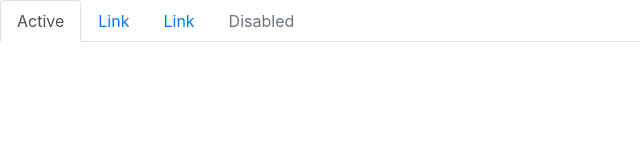
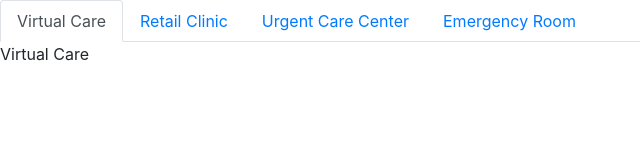
Before and after one commit to Gabums/basics-tabs, a plain HTML site: page index.html in a window 1280 px wide. Shown: the whole page, without its empty margins (0-640 px from the left). Drawn offline with nearby package versions, Linux system fonts and the light colour scheme.

Commit message:
More content

```diff
--- a/index.html
+++ b/index.html
@@ -17,20 +17,26 @@
 
 	<body>
 
-  <ul class="nav nav-tabs">
+	<ul class="nav nav-tabs" id="careTabs" role="tablist">
 		<li class="nav-item">
-      <a class="nav-link active" href="#">Active</a>
+			<a class="nav-link active" href="#">Virtual Care</a>
 		</li>
 		<li class="nav-item">
-      <a class="nav-link" href="#">Link</a>
+			<a class="nav-link" href="#">Retail Clinic</a>
 		</li>
 		<li class="nav-item">
-      <a class="nav-link" href="#">Link</a>
+			<a class="nav-link" href="#">Urgent Care Center</a>
 		</li>
 		<li class="nav-item">
-      <a class="nav-link disabled" href="#">Disabled</a>
+			<a class="nav-link" href="#">Emergency Room</a>
 		</li>
 	</ul>
+	<div class="tab-content" id="myCareTabs">
+		<div class="tab-pane fade show active" id="home" role="tabpanel" aria-labelledby="virtual-care">Virtual Care</div>
+		<div class="tab-pane fade" id="profile" role="tabpanel" aria-labelledby="retail-clinic">Retail Clinic</div>
+		<div class="tab-pane fade" id="contact" role="tabpanel" aria-labelledby="urgent-care-center">Urgent Care Center</div>
+		<div class="tab-pane fade" id="contact" role="tabpanel" aria-labelledby="emergency-room">Emergency Room</div>
+	</div>
 
 		<script src="https://maxcdn.bootstrapcdn.com/bootstrap/4.0.0/js/bootstrap.min.js" integrity="sha384-JZR6Spejh4U02d8jOt6vLEHfe/JQGiRRSQQxSfFWpi1MquVdAyjUar5+76PVCmYl" crossorigin="anonymous"></script>
 
```
Lines whose indentation alone changed are shown as unchanged.
